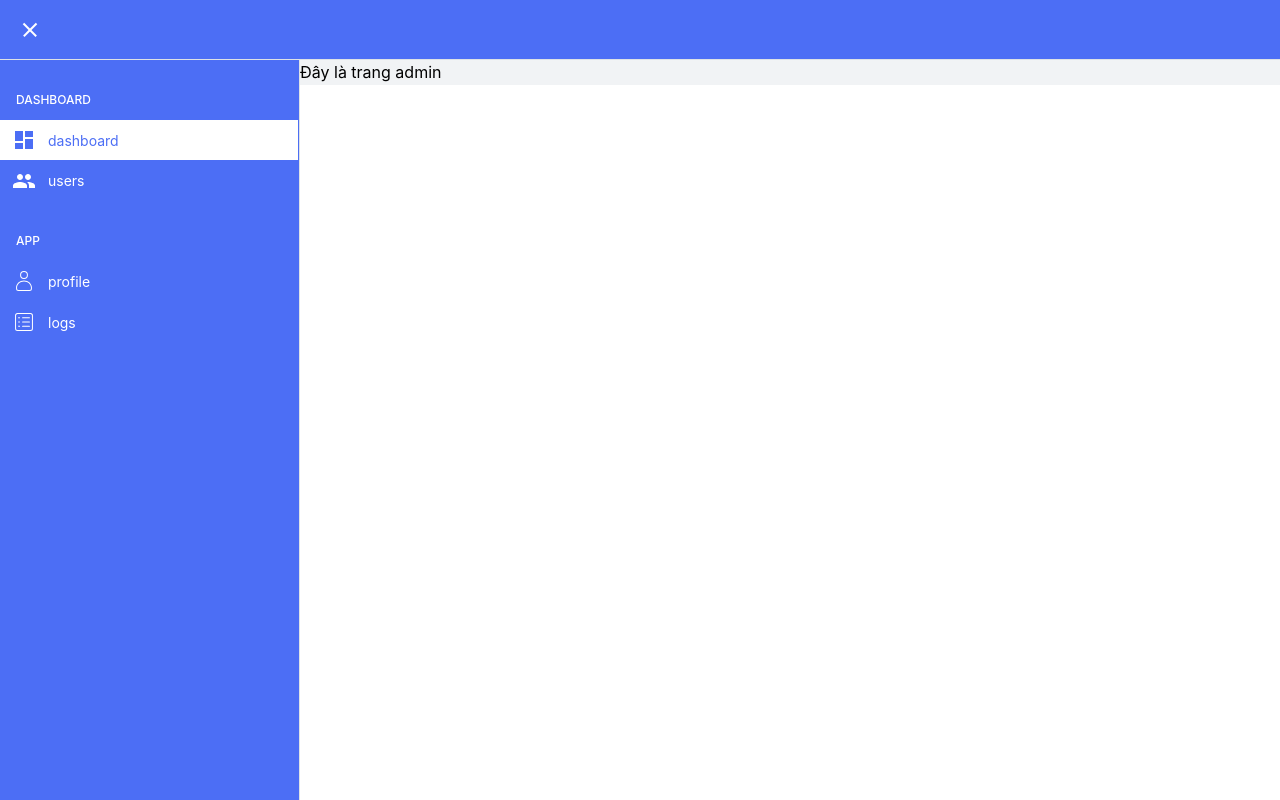
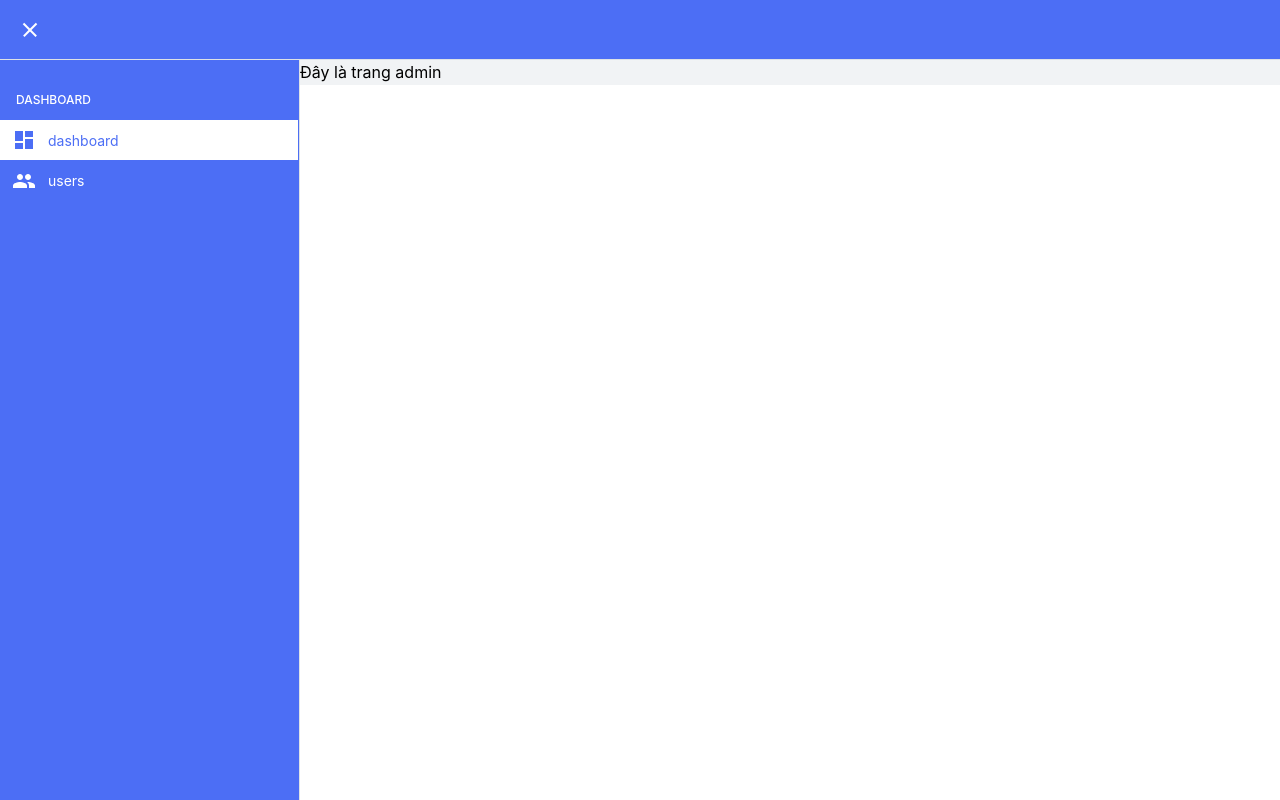
Before and after one commit to dgphcloc/flappy-bird, a Next.js app: page /admin in a window 1280 px wide. Built offline with nearby package versions, Linux system fonts and the light colour scheme.

Commit message:
remove navigation profile link and log link

```diff
--- a/src/components/navigation/navigation.tsx
+++ b/src/components/navigation/navigation.tsx
@@ -3,25 +3,25 @@ import { NavLink, Box, Title } from "@mantine/core";
 import { usePathname } from "next/navigation";
 import { Fragment } from "react";
 import { MdDashboard, MdPeople } from "react-icons/md";
-import { CiUser, CiViewList } from "react-icons/ci";
-import classes from './navigation.module.css';
+// import { CiUser, CiViewList } from "react-icons/ci";
+import classes from "./navigation.module.css";
 import { PATH_ADMIN } from "@/routes";
 
 const mockdata = [
   {
-    title: 'Dashboard',
+    title: "Dashboard",
     links: [
-      { label: 'dashboard', icon: MdDashboard, link: PATH_ADMIN.root },
-      { label: 'users', icon: MdPeople, link: PATH_ADMIN.users },
+      { label: "dashboard", icon: MdDashboard, link: PATH_ADMIN.root },
+      { label: "users", icon: MdPeople, link: PATH_ADMIN.users },
     ],
   },
-  {
-    title: 'App',
-    links: [
-      { label: 'profile', icon: CiUser, link: PATH_ADMIN.profile },
-      { label: 'logs', icon: CiViewList, link: PATH_ADMIN.log },
-    ],
-  },
+  // {
+  //   title: 'App',
+  //   links: [
+  //     { label: 'profile', icon: CiUser, link: PATH_ADMIN.profile },
+  //     { label: 'logs', icon: CiViewList, link: PATH_ADMIN.log },
+  //   ],
+  // },
 ];
 
 export default function Navigation() {
```
